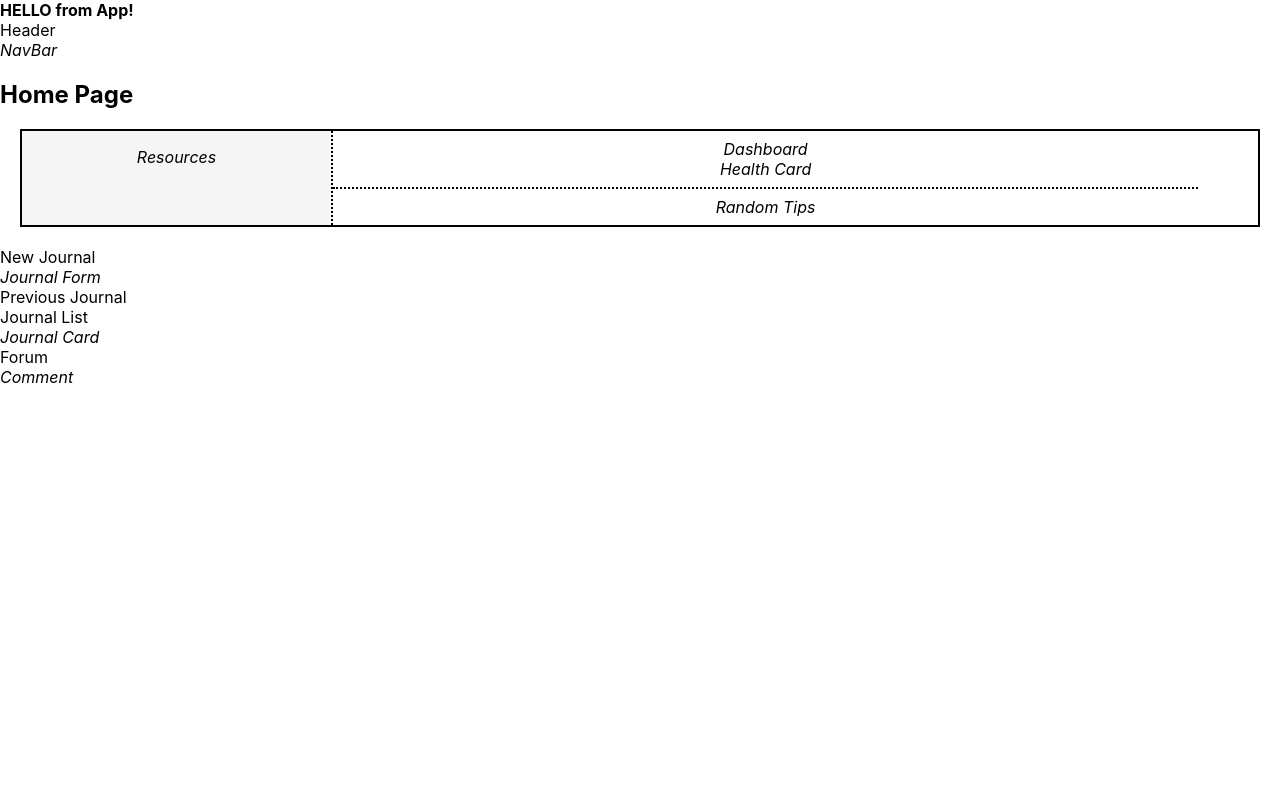
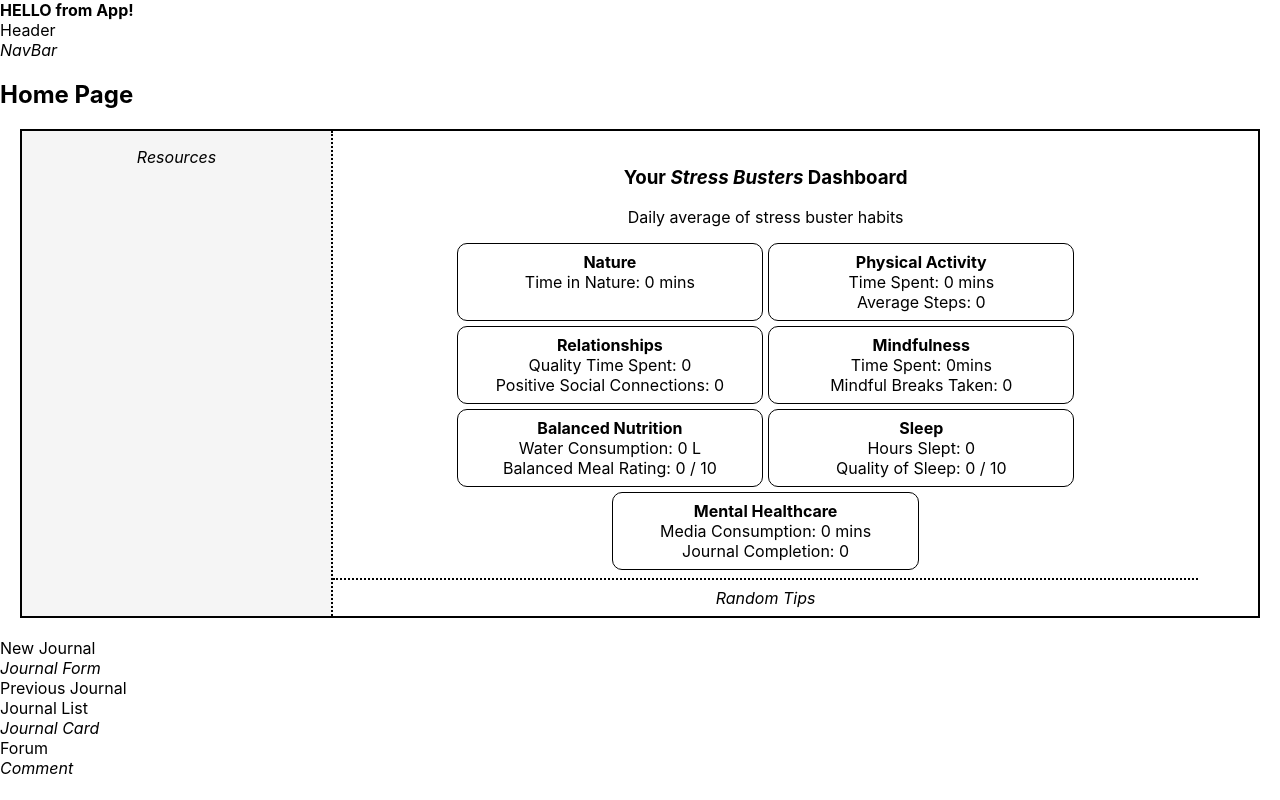
Before and after one commit to timmyyan-git/stress-buster-health-journal, a React (Create React App) app in the folder project/: page / in a window 1280 px wide. Built offline with nearby package versions, Linux system fonts and the light colour scheme.

Commit message:
health cards & basic styling

```diff
--- a/project/src/Dashboard.js
+++ b/project/src/Dashboard.js
@@ -4,8 +4,46 @@ function Dashboard (){
 
     return (
         <div>
-            <em>Dashboard</em>
-            <HealthCard />
+            <h3>Your <em>Stress Busters</em> Dashboard</h3>
+            <p>Daily average of stress buster habits</p>
+            <section className="health-snap">
+                <section className="health-card">
+                    <b>Nature</b>
+                    <div>Time in Nature: {0} mins</div>
+                </section>
+                <section className="health-card">
+                    <b>Physical Activity</b>
+                    <div>Time Spent: {0} mins</div>
+                    <div>Average Steps: {0}</div>
+                </section>
+                <section className="health-card">
+                    <b>Relationships</b>
+                    <div>Quality Time Spent: {0}</div>
+                    <div>Positive Social Connections: {0}</div>
+                </section>
+                <section className="health-card">
+                    <b>Mindfulness</b>
+                    <div>Time Spent: {0}mins</div>
+                    <div>Mindful Breaks Taken: {0}</div>
+                </section>
+                <section className="health-card">
+                    <b>Balanced Nutrition </b>
+                    <div>Water Consumption: {0} L </div>
+                    <div>Balanced Meal Rating: {0} / 10 </div>
+                </section>
+                <section className="health-card ">
+                    <b>Sleep</b>
+                    <div>Hours Slept: {0}</div>
+                    <div> Quality of Sleep: {0} / 10</div>
+                </section>
+                <section className="health-card">
+                    <b>Mental Healthcare</b>
+                    <div>Media Consumption: {0} mins</div>
+                    <div>Journal Completion: {0}</div>
+                </section>
+            </section>
+
+            {/* <HealthCard /> */}
         </div>
     )
 }
--- a/project/src/index.css
+++ b/project/src/index.css
@@ -46,6 +46,20 @@ code {
 }
 
 .dashboard {
-  padding-top: .5rem;
+  padding-top: 1rem;
   padding-bottom:.5rem;
 }
+
+.health-snap {
+  display: flex;
+  gap: 5px;
+  flex-wrap: wrap;
+  justify-content: center;
+}
+
+.health-card {
+  flex-basis: 33.333333%;
+  border: 1px solid;
+  padding: .5rem;
+  border-radius: 10px;
+}
```
